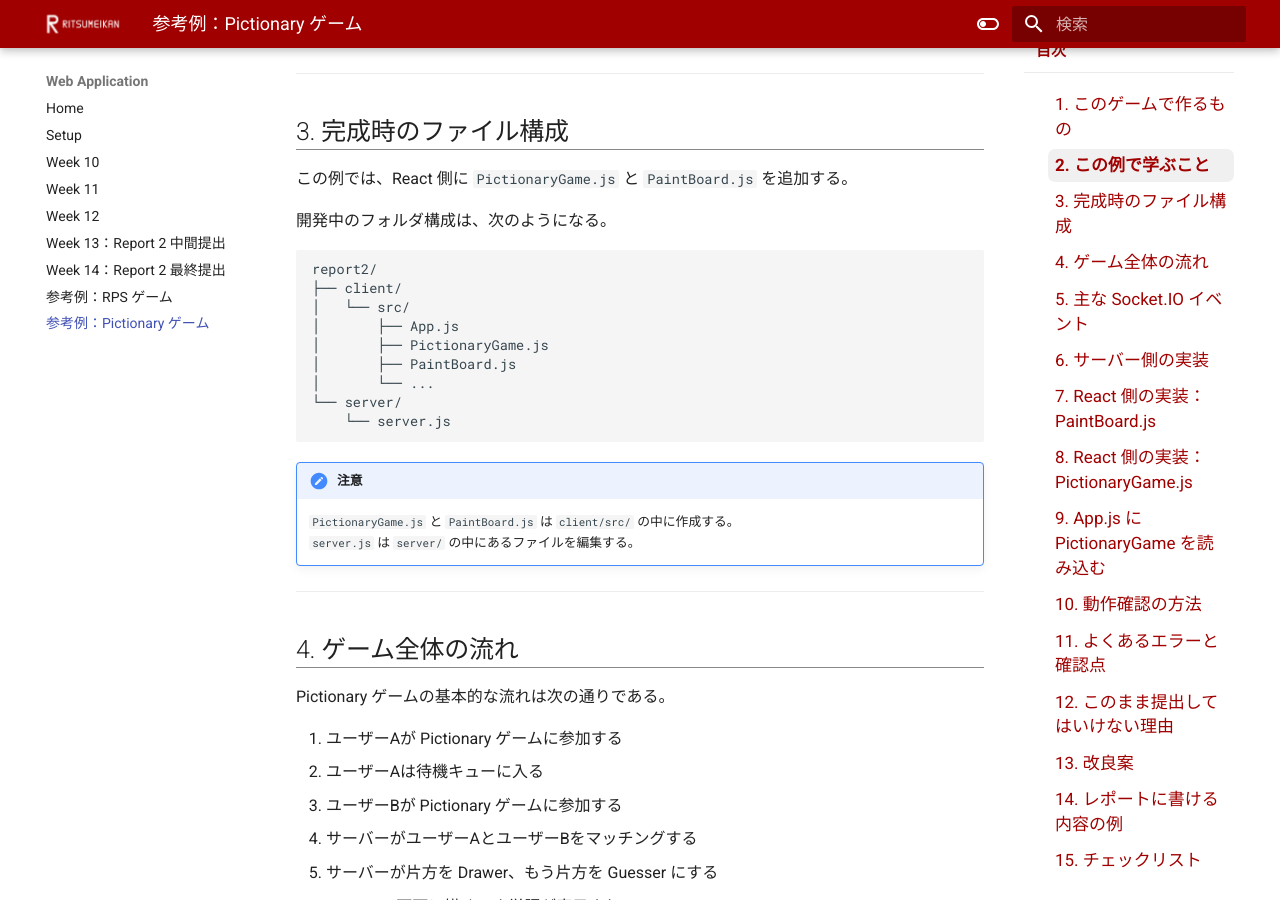
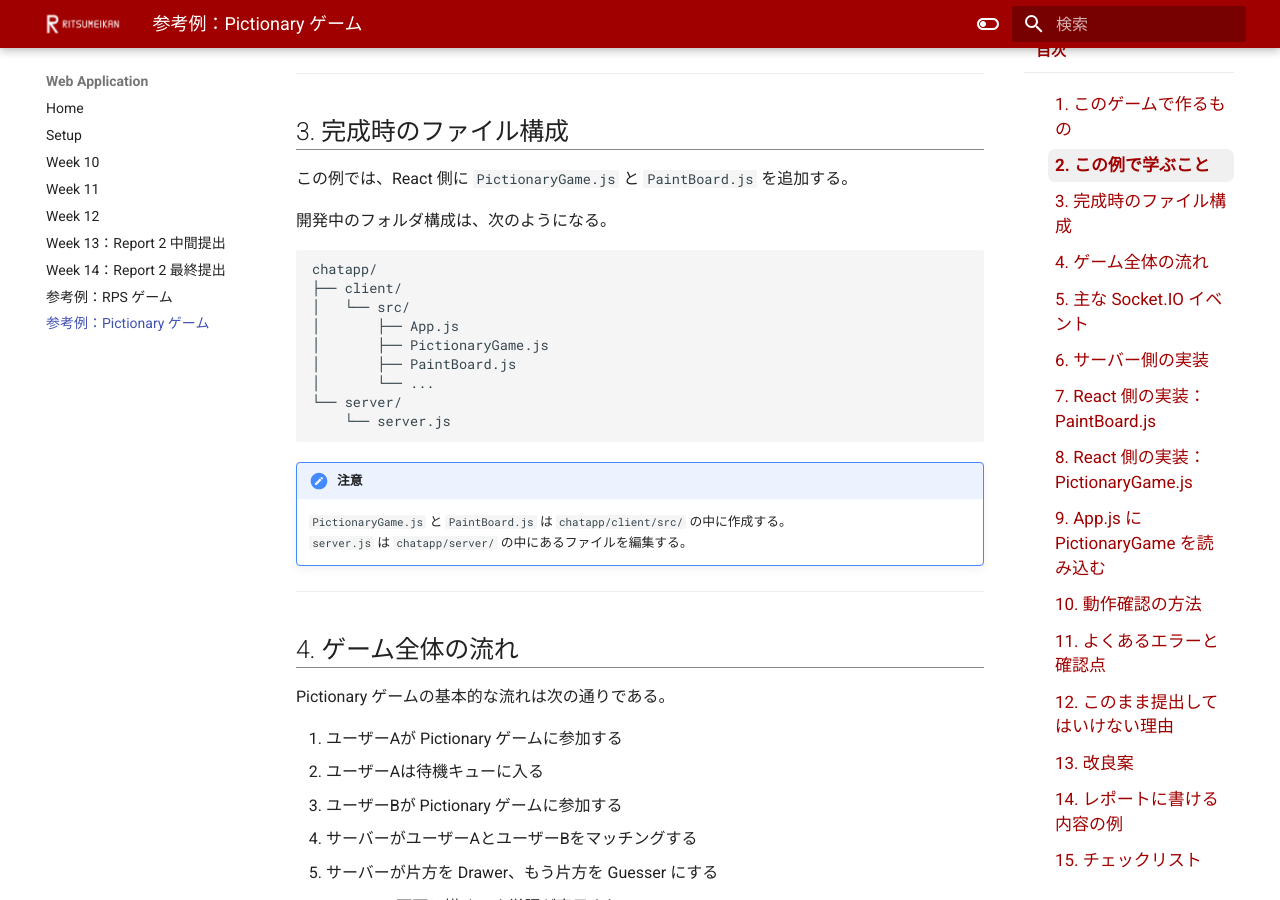
Before and after one commit to ampere-qiu/webapplication, an MkDocs documentation site: the page built from docs/report2-pictionary-example.md, in a window 1280 px wide and 900 px high, scrolled down 2193 px. Built offline with MkDocs 1.6.1 and Material for MkDocs 9.7.7, drawn with Linux system fonts in a browser that asks for light colours; nearby versions of some CDN libraries; some of the changed text lies outside the part shown.

Commit message:
Update web application materials

````diff
--- a/docs/report2-pictionary-example.md
+++ b/docs/report2-pictionary-example.md
@@ -66,7 +66,7 @@ Pictionary ゲームでは、2人のプレイヤーが次の役割に分かれ
 開発中のフォルダ構成は、次のようになる。
 
 ```text
-report2/
+chatapp/
 ├── client/
 │   └── src/
 │       ├── App.js
@@ -78,8 +78,8 @@ report2/
 ```
 
 !!! note "注意"
-    `PictionaryGame.js` と `PaintBoard.js` は `client/src/` の中に作成する。
-    `server.js` は `server/` の中にあるファイルを編集する。
+    `PictionaryGame.js` と `PaintBoard.js` は `chatapp/client/src/` の中に作成する。
+    `server.js` は `chatapp/server/` の中にあるファイルを編集する。
 
 ---
 
@@ -124,7 +124,7 @@ Pictionary ゲームの基本的な流れは次の通りである。
 
 ## 6. サーバー側の実装
 
-ここからは、`server/server.js` に Pictionary ゲーム用の処理を追加する。
+ここからは、`chatapp/server/server.js` に Pictionary ゲーム用の処理を追加する。
 
 ---
 
@@ -445,7 +445,7 @@ Pictionary では、キャンバスに絵を描く必要がある。
 作成する場所は次の通りである。
 
 ```text
-client/src/PaintBoard.js
+chatapp/client/src/PaintBoard.js
 ```
 
 ---
@@ -577,7 +577,7 @@ export default PaintBoard;
 作成する場所は次の通りである。
 
 ```text
-client/src/PictionaryGame.js
+chatapp/client/src/PictionaryGame.js
 ```
 
 ---
````
Also changed, not shown: docs/report2-rps-example.md (+5 -5 lines), site/search/search_index.json.
